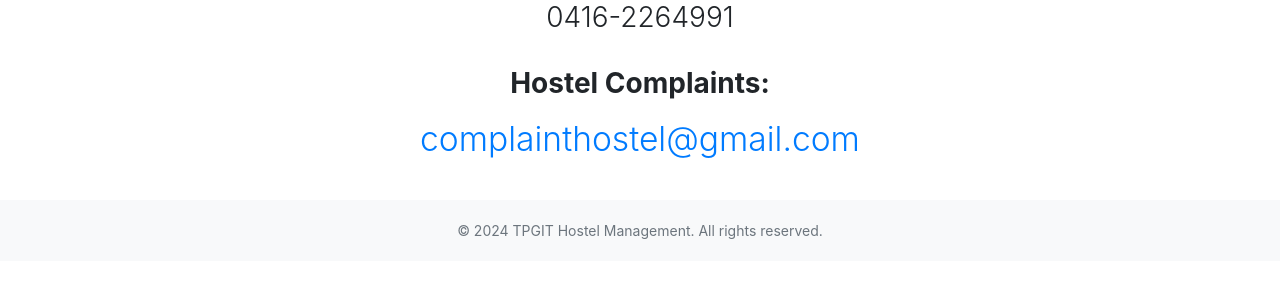
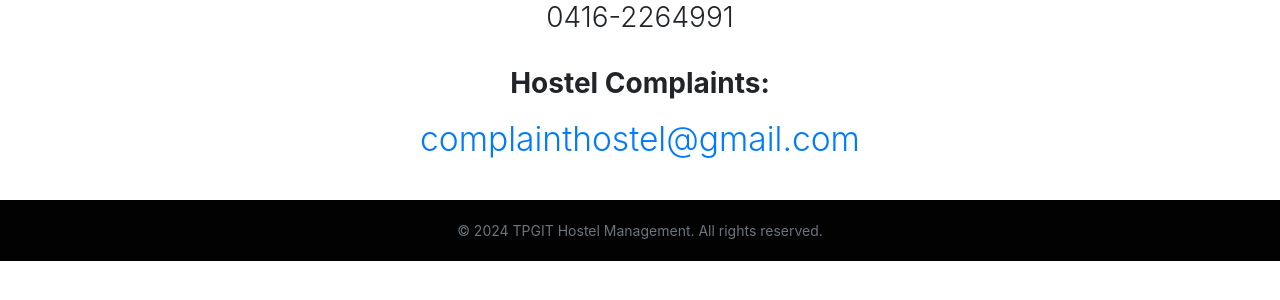
Before and after one commit to Farooq7234/Hostel_Management, a Django app: page /contact in a window 1280 px wide. Shown: the part 303-603 px from the top of the page. Run offline with Django 5.2, Linux system fonts and the light colour scheme; some libraries are stand-ins or nearby versions.

Commit message:
Changed footer background

```diff
--- a/hostel_management/notification/templates/app/layout/main.html
+++ b/hostel_management/notification/templates/app/layout/main.html
@@ -11,7 +11,7 @@
 </head>
 <style>
     .footer {
-        background-color: #f8f9fa;
+        background-color: #020202;
         padding: 20px 0;
         text-align: center;
         font-size: 14px;
```
